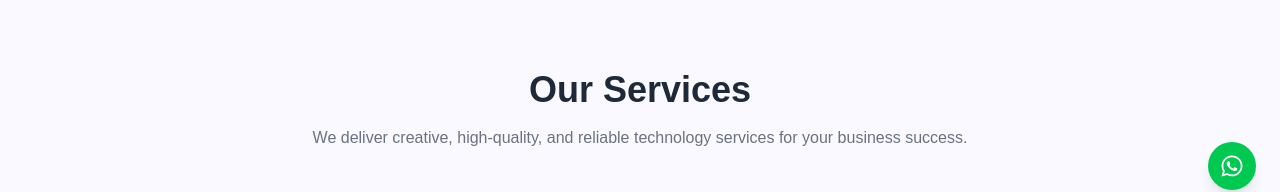
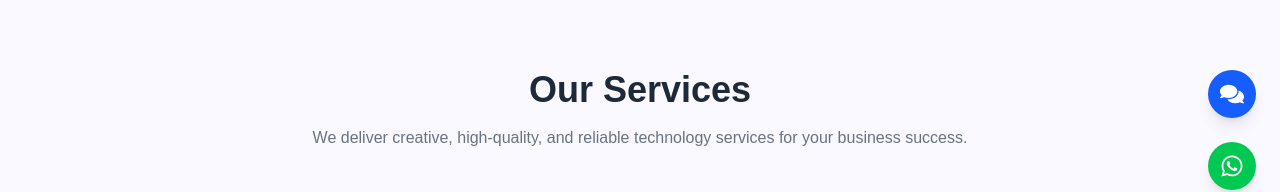
Before and after one commit to Tharmithan-N/syarixlab, a Next.js app: page / in a window 1280 px wide. Shown: the part 586-778 px from the top of the page. Built offline with nearby package versions, Linux system fonts and the light colour scheme.

Commit message:
sample chatbox added

```diff
--- /dev/null
+++ b/app/components/ChatBox/ChatBox.tsx
@@ -0,0 +1,71 @@
+"use client";
+
+import { useState } from "react";
+import { motion } from "framer-motion";
+import { FaComments } from "react-icons/fa";
+
+export default function ChatBox() {
+  const [isOpen, setIsOpen] = useState(false);
+
+  const messages = [
+    { from: "agent", text: "Hello! How can we help you today?" },
+    { from: "user", text: "Hi, I want to know more about your services." },
+    { from: "agent", text: "Sure! We provide web design, development, and IT consulting." },
+  ];
+
+  return (
+    <div className="fixed bottom-20 right-6 z-50 flex flex-col items-end">
+      {/* Chat Popup */}
+      {isOpen && (
+        <motion.div
+          initial={{ opacity: 0, y: 20 }}
+          animate={{ opacity: 1, y: 0 }}
+          exit={{ opacity: 0, y: 20 }}
+          className="w-72 sm:w-80 bg-white rounded-xl shadow-xl overflow-hidden flex flex-col"
+        >
+          {/* Header */}
+          <div className="bg-blue-600 text-white px-4 py-2 font-semibold flex justify-between items-center">
+            Chat with us
+            <button onClick={() => setIsOpen(false)} className="text-white font-bold text-lg">
+              ×
+            </button>
+          </div>
+
+          {/* Messages */}
+          <div className="p-4 flex flex-col gap-3 max-h-64 overflow-y-auto">
+            {messages.map((msg, idx) => (
+              <div
+                key={idx}
+                className={`px-3 py-2 rounded-lg max-w-[80%] ${
+                  msg.from === "agent" ? "bg-gray-100 self-start" : "bg-blue-600 text-white self-end"
+                }`}
+              >
+                {msg.text}
+              </div>
+            ))}
+          </div>
+
+          {/* Input placeholder */}
+          <div className="px-4 py-2 border-t border-gray-200">
+            <input
+              type="text"
+              placeholder="Type a message..."
+              className="w-full px-3 py-2 rounded-lg border border-gray-300 focus:outline-none focus:ring-2 focus:ring-blue-500"
+              disabled
+            />
+          </div>
+        </motion.div>
+      )}
+
+      {/* Chat Button */}
+      <motion.button
+        whileHover={{ scale: 1.1 }}
+        whileTap={{ scale: 0.95 }}
+        onClick={() => setIsOpen((prev) => !prev)}
+        className="mb-4 relative flex items-center justify-center h-12 w-12 bg-blue-600 rounded-full shadow-lg text-white text-2xl cursor-pointer hover:shadow-2xl transition-shadow duration-300"
+      >
+        <FaComments />
+      </motion.button>
+    </div>
+  );
+}
--- a/app/layout.tsx
+++ b/app/layout.tsx
@@ -3,6 +3,7 @@ import { Geist, Geist_Mono } from "next/font/google";
 import "./globals.css";
 import Cursor from "./components/Cursor";
 import WhatsAppButton from "./components/WhatsAppButton/WhatsAppButton";
+import ChatBox from "./components/ChatBox/ChatBox";
 
 const geistSans = Geist({
   variable: "--font-geist-sans",
@@ -30,6 +31,7 @@ export default function RootLayout({
         className={`${geistSans.variable} ${geistMono.variable} antialiased`}
       >
         {/* <Cursor /> */}
+        <ChatBox />
         <WhatsAppButton phoneNumber="+94123456789" message="Hi, I want to know more about your services!" />
 
         {children}
```
